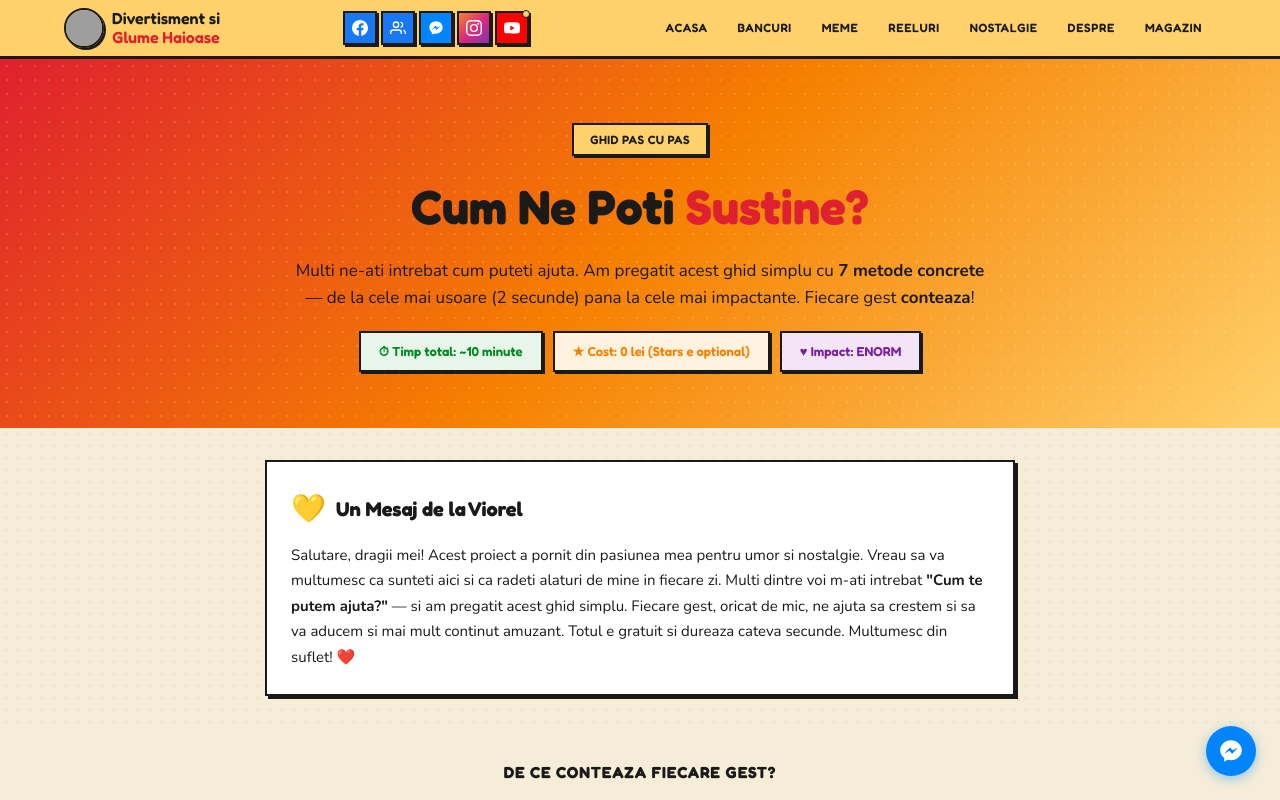
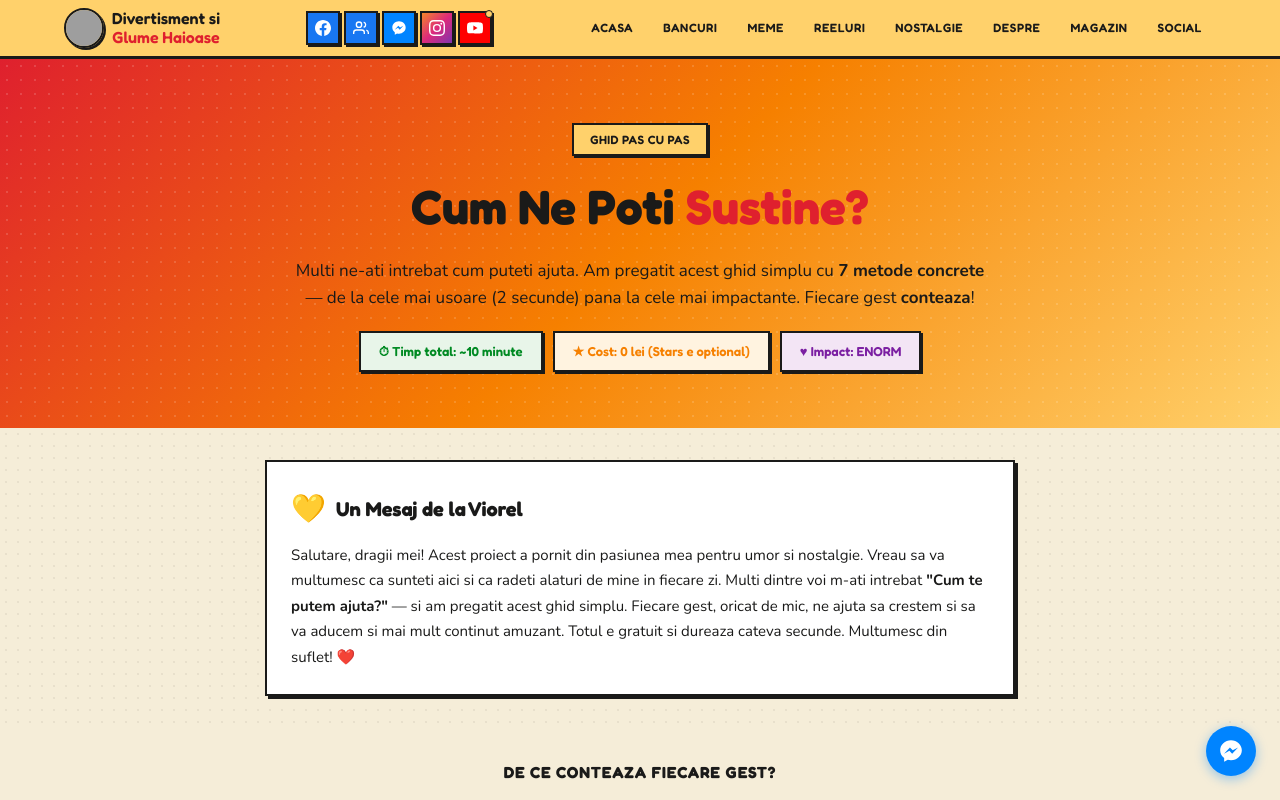
Before and after one commit to ochianoviciviorel/divertisment-glume-haioase-online, a plain HTML site: page public/sustine.html in a window 1280 px wide. Shown: the top 800 px of the page. Drawn offline with nearby package versions, Linux system fonts and the light colour scheme; grey boxes are pictures that could not be loaded.

Commit message:
Adauga/actualizeaza sustine.html - link Social Media in meniu

```diff
--- a/public/sustine.html
+++ b/public/sustine.html
@@ -260,6 +260,7 @@
                 <a href="/nostalgie" class="nav-link">NOSTALGIE</a>
                 <a href="/despre" class="nav-link">DESPRE</a>
                 <a href="/magazin" class="nav-link">MAGAZIN</a>
+                <a href="/social" class="nav-link">SOCIAL</a>
             </nav>
             <button class="hamburger-btn" aria-label="Meniu" onclick="openMobileMenu()">
                 <svg viewBox="0 0 24 24" fill="none" stroke="currentColor" stroke-width="2"><line x1="4" x2="20" y1="12" y2="12"/><line x1="4" x2="20" y1="6" y2="6"/><line x1="4" x2="20" y1="18" y2="18"/></svg>
```
